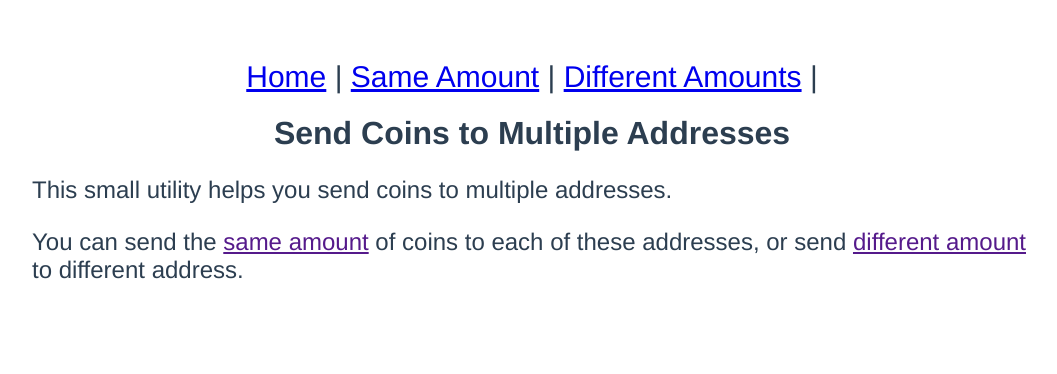
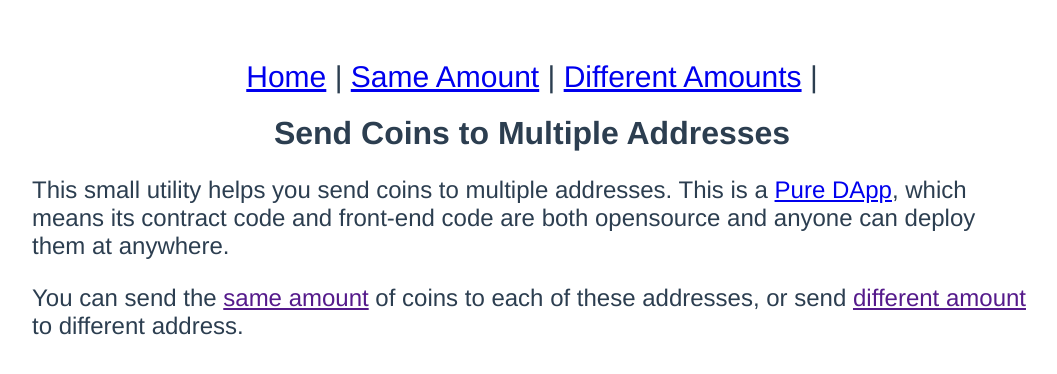
Before and after one commit to send2multi/send2multi-frontend, a Vue app: page / in a window 1280 px wide. Shown: the top 374 px of the page, without its empty margins (108-1165 px from the left). Built offline with nearby package versions, Linux system fonts and the light colour scheme.

Commit message:
Change icon

```diff
--- a/src/views/Home.vue
+++ b/src/views/Home.vue
@@ -1,7 +1,7 @@
 <template>
   <h1>Send Coins to Multiple Addresses</h1>
   <div class="normal">
-    <p>This small utility helps you send coins to multiple addresses.</p>
+    <p>This small utility helps you send coins to multiple addresses. This is a <a href="https://www.puredapp.org">Pure DApp</a>, which means its contract code and front-end code are both opensource and anyone can deploy them at anywhere.</p>
     <p>You can send the <a @click="same" href="">same amount</a> of coins to each of these addresses, or send <a @click="diff" href="">different amount</a> to different address.</p>
   </div>
 </template>
```
Also changed, not shown: 1 other file (tests, documents, lock files or other folders).
